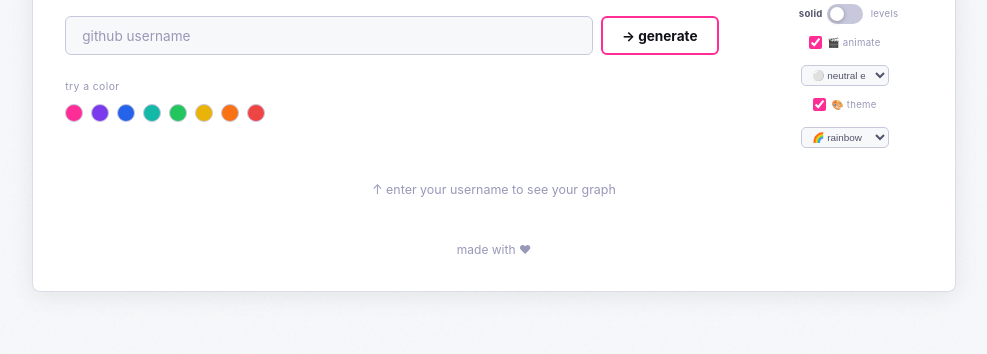
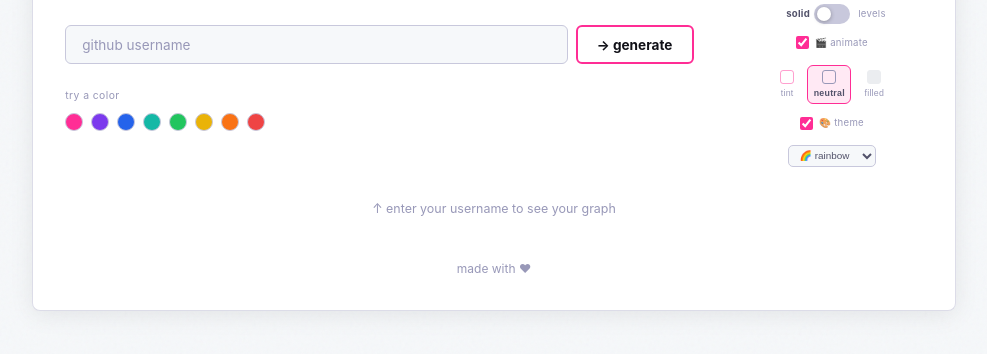
Before and after one commit to a104437ana/gitcolors, a website: page public/index.html in a window 1280 px wide. Shown: the part 274-628 px from the top of the page, without its empty margins (146-1133 px from the left). Drawn offline with Linux system fonts and the light colour scheme; no server answers.

Commit message:
replace 3-way empty-cell dropdown with custom buttons showing a live preview swatch

```diff
--- a/public/index.html
+++ b/public/index.html
@@ -69,6 +69,7 @@
       --lvl4: #2a1f5c;
       --shadow: 0 4px 24px rgba(0,0,0,0.35);
       --shadow-sm: 0 2px 8px rgba(0,0,0,0.25);
+      --github-empty-fill: #161b22;
     }
 
     [data-theme="light"] {
@@ -84,6 +85,7 @@
       --shadow-sm: 0 2px 8px rgba(0,0,0,0.06);
       --cell-empty: rgba(0,0,0,0.25);
       --mono-text: #000000;
+      --github-empty-fill: #ebedf0;
     }
 
     * { box-sizing: border-box; margin: 0; padding: 0; }
@@ -372,6 +374,43 @@
     }
     .swatch:hover { transform: scale(1.2); }
     .swatch:active { transform: scale(0.95); }
+
+    .empty-style-row {
+      display: flex;
+      gap: 0.4rem;
+      margin-top: 0.3rem;
+    }
+    .empty-style-opt {
+      display: flex;
+      flex-direction: column;
+      align-items: center;
+      gap: 0.25rem;
+      background: transparent;
+      border: 1px solid transparent;
+      border-radius: 6px;
+      padding: 0.3rem 0.35rem;
+      cursor: pointer;
+      transition: background 0.15s, border-color 0.15s, opacity 0.15s;
+    }
+    .empty-style-opt:hover { background: var(--surface2); }
+    .empty-style-opt.active { border-color: var(--accent); background: color-mix(in srgb, var(--accent) 10%, transparent); }
+    .empty-style-opt:disabled { opacity: 0.4; cursor: not-allowed; }
+    .empty-style-opt:disabled:hover { background: transparent; }
+    .empty-style-text {
+      font-size: 0.55rem;
+      color: var(--text3);
+      letter-spacing: 0.03em;
+    }
+    .empty-style-opt.active .empty-style-text { color: var(--text2); font-weight: 700; }
+    .empty-preview {
+      width: 14px;
+      height: 14px;
+      border-radius: 3px;
+      box-sizing: border-box;
+    }
+    .empty-preview-tint { background: transparent; border: 1.5px solid color-mix(in srgb, var(--accent) 45%, transparent); }
+    .empty-preview-neutral { background: transparent; border: 1.5px solid var(--text3); }
+    .empty-preview-filled { background: var(--github-empty-fill); border: 1.5px solid var(--github-empty-fill); }
 
     .search-row { display: flex; gap: 0.5rem; margin: 1.75rem 0 1.5rem; width: 100%;}
     .search-input {
@@ -789,11 +828,20 @@
           <input type="checkbox" id="animateCheckbox" checked autocomplete="off" onchange="setEmbedAnimate(this.checked)" />
           🎬 animate
         </label>
-        <select class="theme-select" id="emptyStyleSelect" autocomplete="off" onchange="setEmptyStyle(this.value)">
-          <option value="tint">⚪ tinted empty cells</option>
-          <option value="neutral" selected>⚪ neutral empty cells</option>
-          <option value="filled">🐙 github-style empty cells</option>
-        </select>
+        <div class="empty-style-row" id="emptyStyleRow">
+          <button type="button" class="empty-style-opt" data-value="tint" title="Tinted outline">
+            <span class="empty-preview empty-preview-tint"></span>
+            <span class="empty-style-text">tint</span>
+          </button>
+          <button type="button" class="empty-style-opt active" data-value="neutral" title="Neutral outline">
+            <span class="empty-preview empty-preview-neutral"></span>
+            <span class="empty-style-text">neutral</span>
+          </button>
+          <button type="button" class="empty-style-opt" data-value="filled" title="GitHub-style filled">
+            <span class="empty-preview empty-preview-filled"></span>
+            <span class="empty-style-text">filled</span>
+          </button>
+        </div>
         <label class="rainbow-toggle" for="rainbowCheckbox">
           <input type="checkbox" id="rainbowCheckbox" checked autocomplete="off" onchange="setRainbowMode(this.checked)" />
           🎨 theme
@@ -1161,10 +1209,16 @@ const FIXED_LEVEL_THEMES = ['github', 'githubpink', 'githubblue', 'githubpurple'
 
 // desliga/liga os controlos que não têm efeito nenhum quando um preset de tons fixos
 // (github, githubpink, ...) está ativo — em vez de os deixar clicáveis sem fazerem nada
+function setEmptyStyleActiveButton(value) {
+  document.querySelectorAll('.empty-style-opt').forEach(btn => {
+    btn.classList.toggle('active', btn.dataset.value === value);
+  });
+}
+
 function updateControlsAvailability() {
   const isFixed = rainbowMode && FIXED_LEVEL_THEMES.includes(currentThemeName);
   const modeTrack = document.getElementById('modeTrack');
-  const emptyStyleSelect = document.getElementById('emptyStyleSelect');
+  const emptyStyleButtons = document.querySelectorAll('.empty-style-opt');
   const solidLabel = document.getElementById('modeSolidLabel');
   const levelsLabel = document.getElementById('modeLevelsLabel');
 
@@ -1172,13 +1226,13 @@ function updateControlsAvailability() {
   solidLabel.classList.toggle('disabled', isFixed);
   levelsLabel.classList.toggle('disabled', isFixed);
 
-  emptyStyleSelect.disabled = isFixed;
-  // temas de tons fixos mostram sempre as células vazias preenchidas — o dropdown
-  // tem de refletir isso mesmo enquanto está desativado, senão o valor "escondido"
+  emptyStyleButtons.forEach(btn => { btn.disabled = isFixed; });
+  // temas de tons fixos mostram sempre as células vazias preenchidas — os botões têm
+  // de refletir isso mesmo enquanto estão desativados, senão o valor "escondido"
   // (ex. "neutral" de antes) reaparece de repente ao mudar para uma cor customizada
   if (isFixed) {
-    emptyStyleSelect.value = 'filled';
     embedEmptyColor = 'filled';
+    setEmptyStyleActiveButton('filled');
   }
 }
 
@@ -1211,9 +1265,10 @@ function getGithubEmptyFill() {
 }
 
 // única fonte de verdade para o estilo das células vazias — 'tint' | 'neutral' | 'filled'.
-// um só controlo (o dropdown) escreve aqui, por isso não há dois estados para manter sincronizados.
+// um só controlo (os 3 botões) escreve aqui, por isso não há dois estados para manter sincronizados.
 function setEmptyStyle(value) {
   embedEmptyColor = value;
+  setEmptyStyleActiveButton(value);
   if (rainbowMode) {
     const theme = THEMES[currentThemeName] || THEMES.rainbow;
     applyLiveColor(theme.accent);
@@ -1441,6 +1496,10 @@ document.querySelectorAll('.swatch').forEach(sw => {
     wheelHex.value = sw.dataset.hex;
     validateWheelHex();
   });
+});
+
+document.querySelectorAll('.empty-style-opt').forEach(btn => {
+  btn.addEventListener('click', () => setEmptyStyle(btn.dataset.value));
 });
 function validateWheelHex() {
   let v = wheelHex.value.trim();
```
